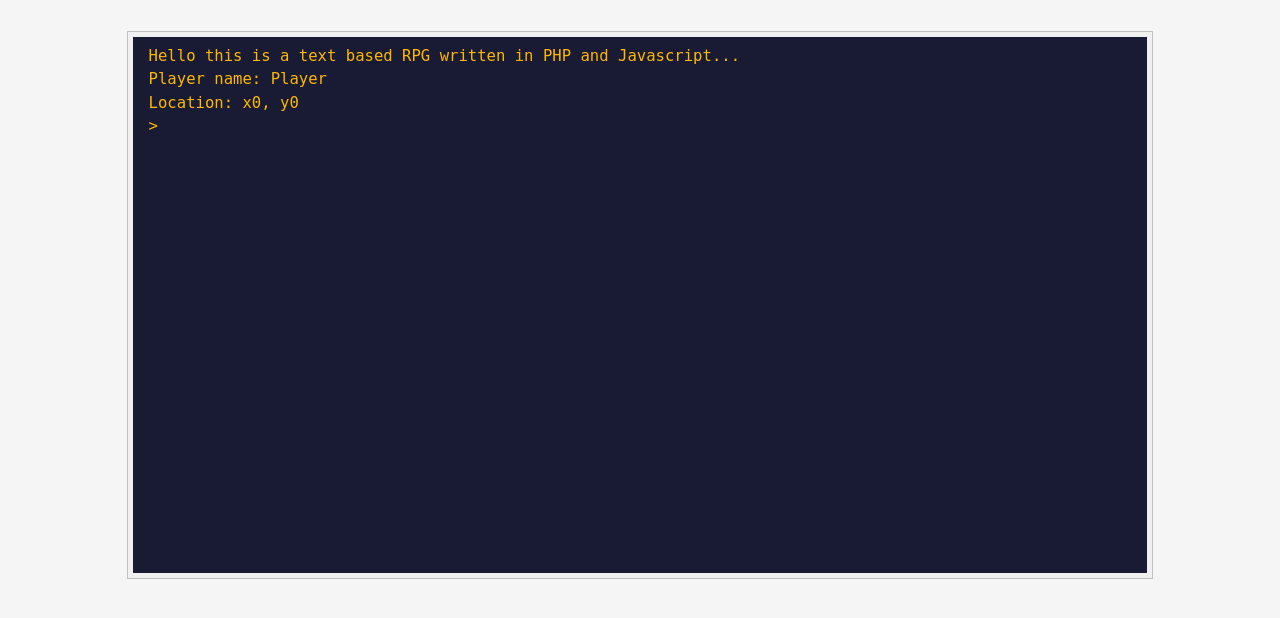
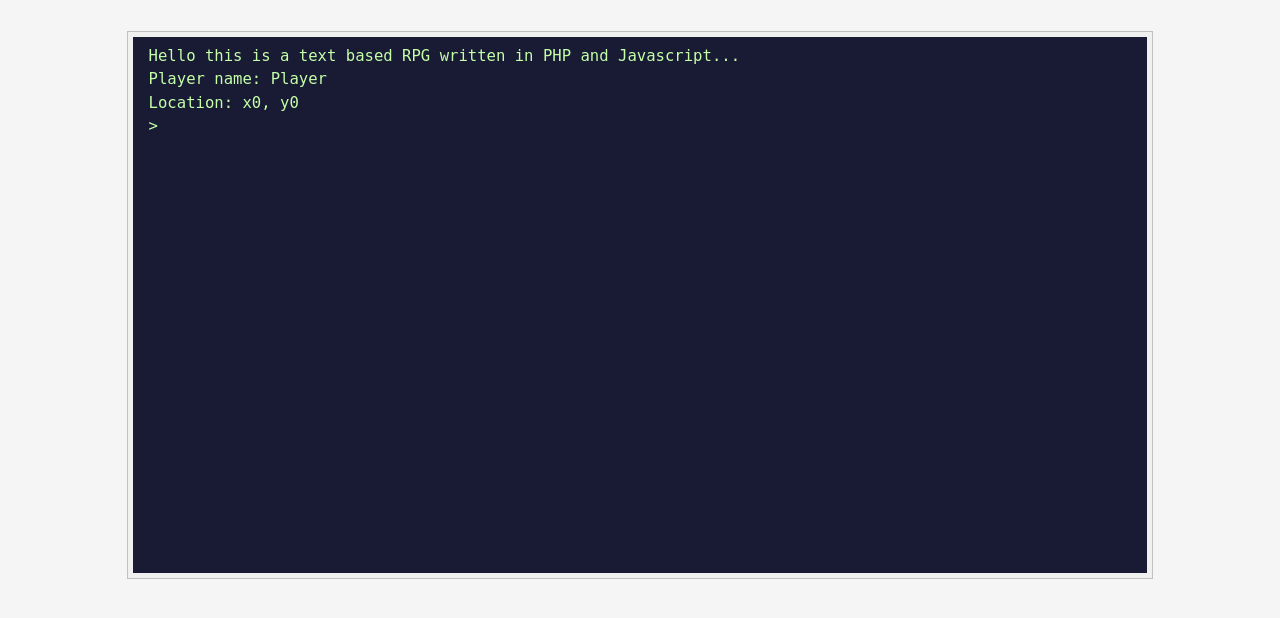
Before and after one commit to zoetrope69/adventureget, a PHP site: page / in a window 1280 px wide. Shown: the top 618 px of the page. Run offline with PHP 8.4, Linux system fonts and the light colour scheme; some libraries are stand-ins or nearby versions.

Commit message:
MADE COLOURS AMAZING

```diff
--- a/css/style.css
+++ b/css/style.css
@@ -28,7 +28,7 @@ body{
 }
 
 #terminal, #terminal input#commands{
-	color: #FFB800;
+	color: #C5FFA9;
 	font-family: monospace;
 	font-size: 1.2em;
 	line-height: 1.5em;
```
